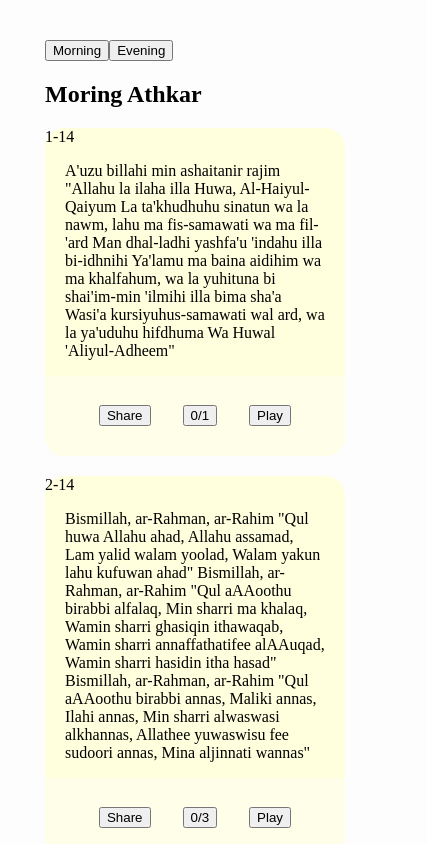
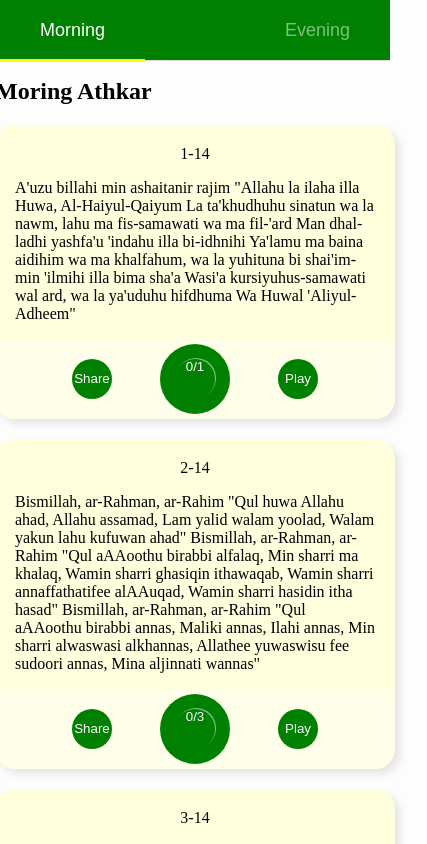
Before and after one commit to Shefkay/muslim-muna-athkar, a React (Vite) app: page / in a window 390 px wide. Shown: the top 844 px of the page, 427 px wide, since content can reach past the window. Built offline with nearby package versions, Linux system fonts and the light colour scheme.

Commit message:
style: enhance navigation and button styles, improve layout and responsiveness

```diff
--- a/src/App.css
+++ b/src/App.css
@@ -2,5 +2,6 @@
   max-width: 1280px;
   margin: 0 auto;
   padding: 2rem;
+  padding-top: 50px;
   /* text-align: center; */
 }
--- a/src/App.jsx
+++ b/src/App.jsx
@@ -10,12 +10,26 @@ function App() {
 
   return (
     <>
-      <nav >
-        <button onClick={() => setActivePage('morning')}>Morning</button>
-        <button onClick={() => setActivePage('evening')}>Evening</button>
+      <nav className='navbar'>
+        <button
+          className={`nav-item ${activePage === 'morning' ? 'active-morning' : 'inactive'}`}
+          onClick={() => setActivePage('morning')}
+          disabled={activePage === 'morning'}
+        >
+          Morning
+        </button>
+        <button
+          className={`nav-item ${activePage === 'evening' ? 'active-evening' : 'inactive'}`}
+          onClick={() => setActivePage('evening')}
+          disabled={activePage === 'evening'}
+        >
+          Evening
+        </button>
       </nav>
       <main className='main'>
-        {activePage === 'morning' ? <MorningAthkar /> : <EveningAthkar />}
+        {activePage === 'morning'
+          ? <MorningAthkar />
+          : <EveningAthkar />}
       </main>
     </>
   )
--- a/src/components/AthkarCard.jsx
+++ b/src/components/AthkarCard.jsx
@@ -22,12 +22,18 @@ function AthkarCard({ id, text, maxCount, total }) {
 
   return (
     <div className="card">
-      <span>{id}-{total}</span>
+      <span className="num-id">{id}-{total}</span>
       <p>{text}</p>
       <div className="buttons">
-        <button onClick={handleShare}>Share</button>
-        <button onClick={handleCount}>{count}/{maxCount}</button>
-        <button onClick={handlePlay}>Play</button>
+        <button onClick={handleShare}
+        >Share
+        </button>
+        <button onClick={handleCount}>
+          <span className="count">{count}/{maxCount}</span>
+        </button>
+        <button onClick={handlePlay}>
+          Play
+        </button>
       </div>
     </div>
   );
--- a/src/index.css
+++ b/src/index.css
@@ -14,8 +14,57 @@ body {
   align-items: center;
 }
 
+.navbar {
+  display: flex;
+  justify-content: center;
+  gap: 100px;
+  border-bottom: 1px solid #ddd;
+  background-color: var(--color-primary);
+  position: fixed;
+  top: 0;
+  left: 0;
+  right: 0;
+  height: 60px;
+  z-index: 100;
+}
+
+.nav-item {
+  color: var(--accent-color);
+  background: none;
+  border: none;
+  font-size: 18px;
+  padding: 12px 0;
+  cursor: pointer;
+  position: relative;
+  width: 100%;
+}
+
+.nav-item.inactive {
+  opacity: 0.5;
+}
+
+.nav-item.active-morning::after {
+  content: "";
+  position: absolute;
+  bottom: -2px;
+  left: 0;
+  right: 0;
+  height: 3px;
+  background-color: var(--color-secondary);
+}
+
+.nav-item.active-evening::after {
+  content: "";
+  position: absolute;
+  bottom: -2px;
+  left: 0;
+  right: 0;
+  height: 3px;
+  background-color: var(--color-secondary);
+}
+
 .main {
-  width: 300px;
+  width: 400px;
 }
 
 .athkar-container {
@@ -27,14 +76,18 @@ body {
   background-color: var(--color-secondary-card);
   /* padding: 20px; */
   border-radius: 20px;
+  box-shadow: 5px 5px 8px rgba(0, 0, 0, 0.1);
 }
 
 .card:not(:last-child) {
   margin-bottom: 20px;
 }
 
-span {
-  text-align: center;
+.num-id {
+  display: flex;
+  justify-content: center;
+  align-items: center;
+  padding-top: 20px;
 }
 
 p {
@@ -48,6 +101,40 @@ p {
   display: flex;
   justify-content: center;
   align-items: center;
-  gap: 2rem;
+  gap: 3rem;
   border-radius: 0 0 20px 20px;
 }
+
+.buttons button {
+  color: var(--accent-color);
+  background-color: var(--color-primary);
+  border: none;
+}
+
+.buttons button:nth-child(2) {
+  border-radius: 40px;
+  width: 70px;
+  height: 70px;
+  display: flex;
+  align-items: center;
+  justify-content: center;
+}
+
+.buttons button:nth-child(2) .count {
+  /* margin-bottom: 20px; */
+  width: 40px;
+  height: 40px;
+  box-shadow: 1px -1px 0px rgba(255, 255, 255, 0.5);
+  border-radius: 20px;
+  text-align: center;
+}
+
+.buttons button:nth-child(odd) {
+  border-radius: 30px;
+  width: 40px;
+  height: 40px;
+  text-align: center;
+  display: flex;
+  justify-content: center;
+  align-items: center;
+}
```
